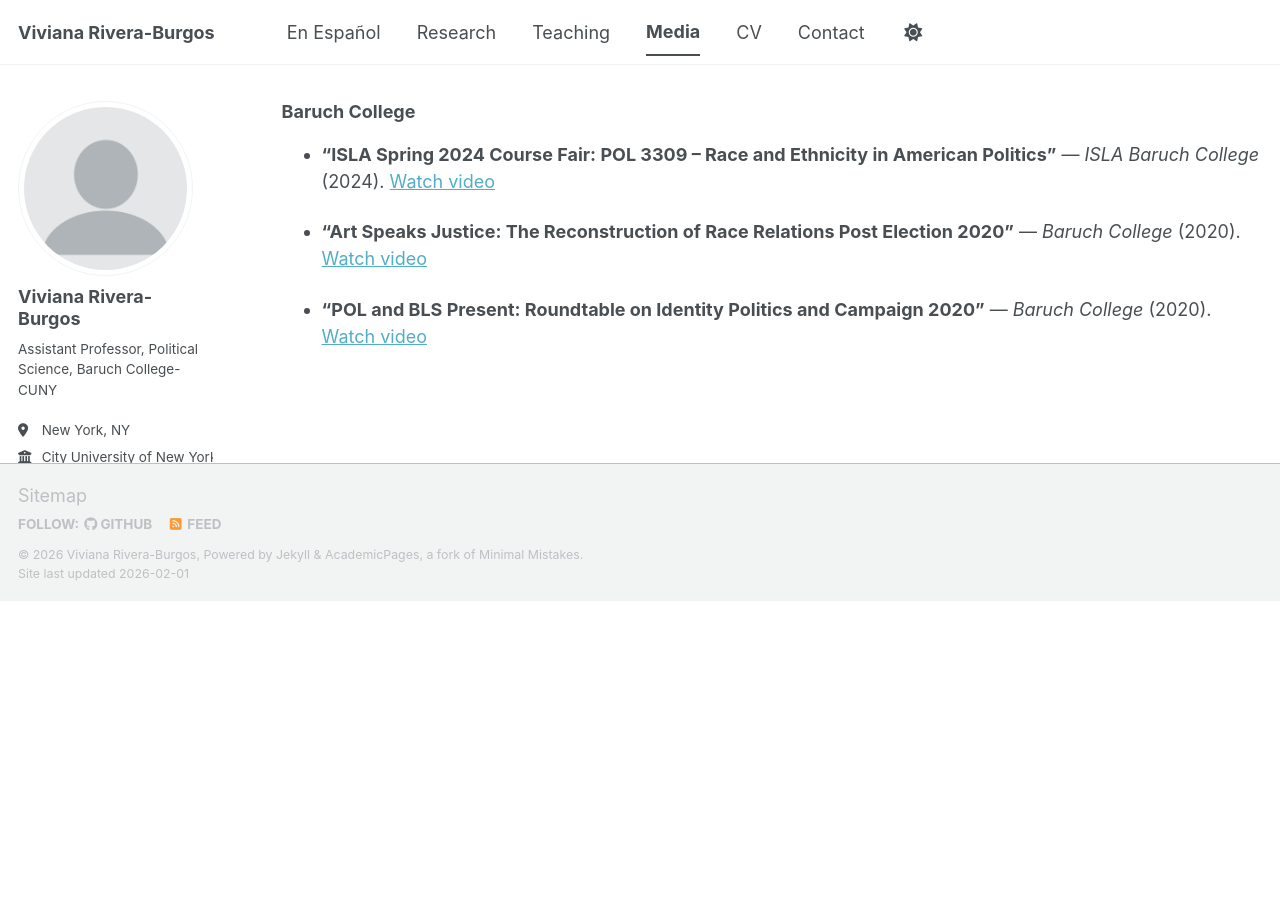
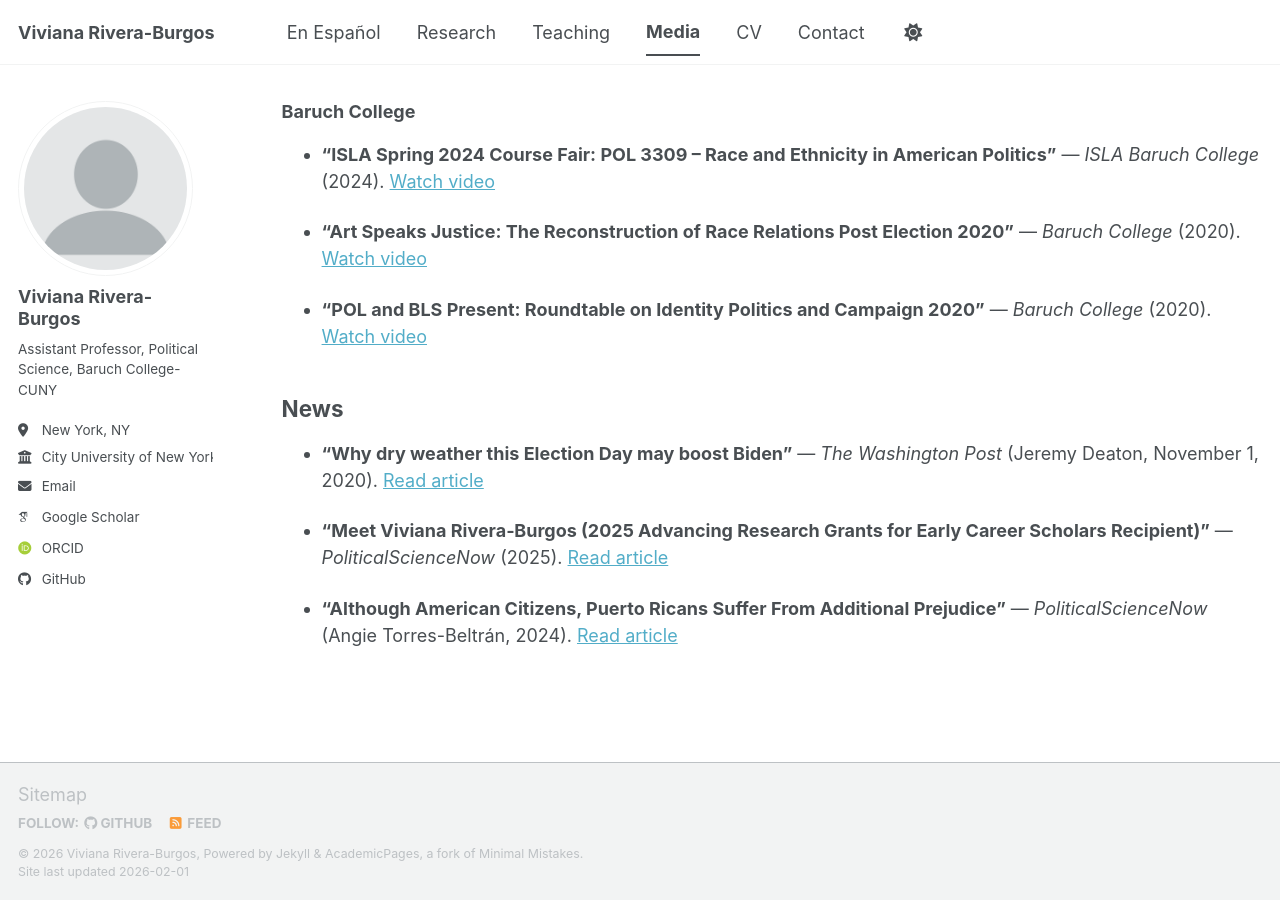
Before and after one commit to vivi-rivera/vivi-rivera.github.io, a Jekyll site: the page built from _pages/media.md, in a window 1280 px wide and 900 px high, scrolled down 518 px. Built offline with Jekyll 4.4.1, drawn with Linux system fonts in a browser that asks for light colours; some web fonts are replaced; a script bundle is joined from its source files by our own code; library files that are not in the unit come from our copies; before the commit the page ends 1119 px from its top, so only the background shows below that.

Commit message:
Update media.md

```diff
--- a/_pages/media.md
+++ b/_pages/media.md
@@ -28,3 +28,11 @@ author_profile: true
 - **“Art Speaks Justice: The Reconstruction of Race Relations Post Election 2020”** — *Baruch College* (2020). [Watch video](https://youtu.be/qNYz0uYf7a0?si=zGOgOjLoht7zKmCz)
 
 - **“POL and BLS Present: Roundtable on Identity Politics and Campaign 2020”** — *Baruch College* (2020). [Watch video](https://youtu.be/02o_HL1TNJw?si=XAsz1YljFfmjpkUI)
+
+## News
+
+- **“Why dry weather this Election Day may boost Biden”** — *The Washington Post* (Jeremy Deaton, November 1, 2020). [Read article](https://www.washingtonpost.com/weather/2020/11/01/election-weather-2020/)
+
+- **“Meet Viviana Rivera‐Burgos (2025 Advancing Research Grants for Early Career Scholars Recipient)”** — *PoliticalScienceNow* (2025). [Read article](https://politicalsciencenow.com/meet-viviana-rivera-burgos-2025-advancing-research-grants-for-early-career-scholars-recipient/)
+
+- **“Although American Citizens, Puerto Ricans Suffer From Additional Prejudice”** — *PoliticalScienceNow* (Angie Torres-Beltrán, 2024). [Read article](https://politicalsciencenow.com/although-american-citizens-puerto-ricans-suffer-from-additional-prejudice/)
```
